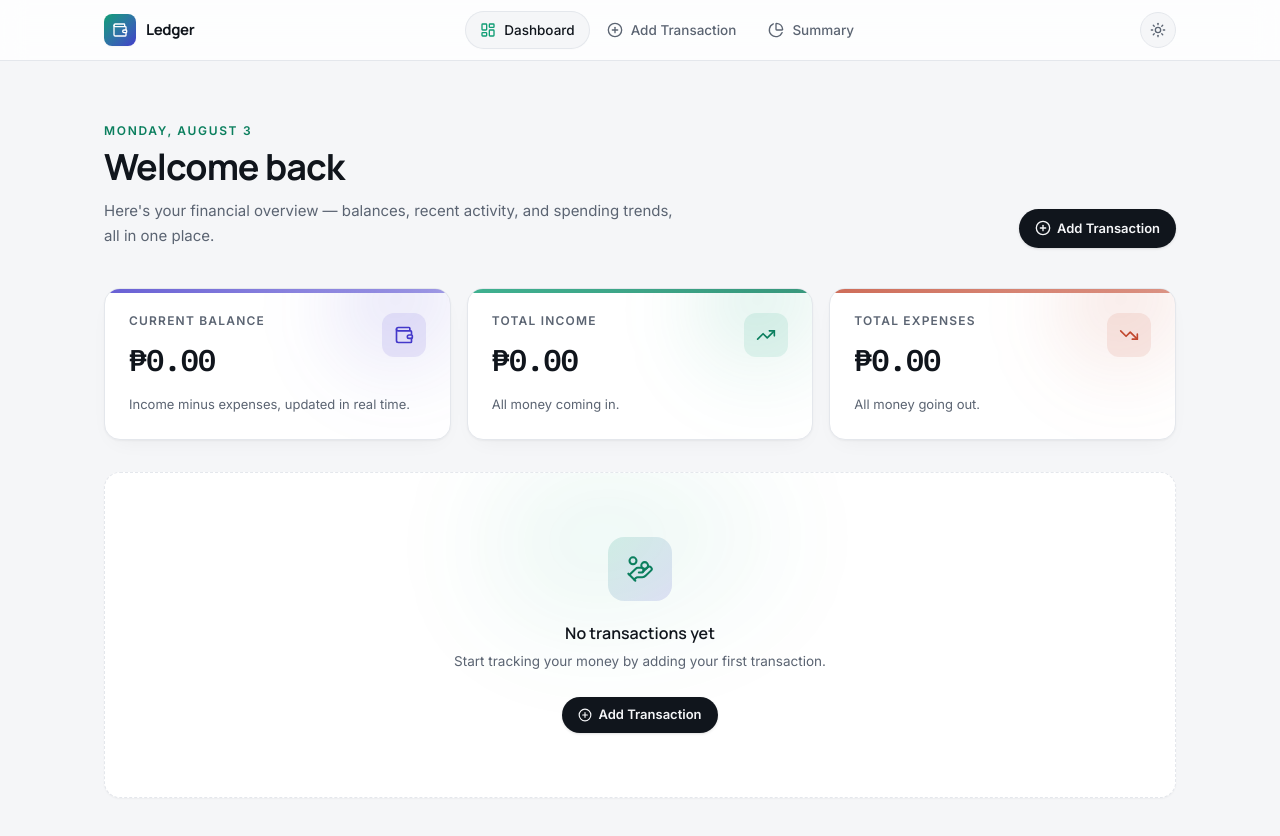
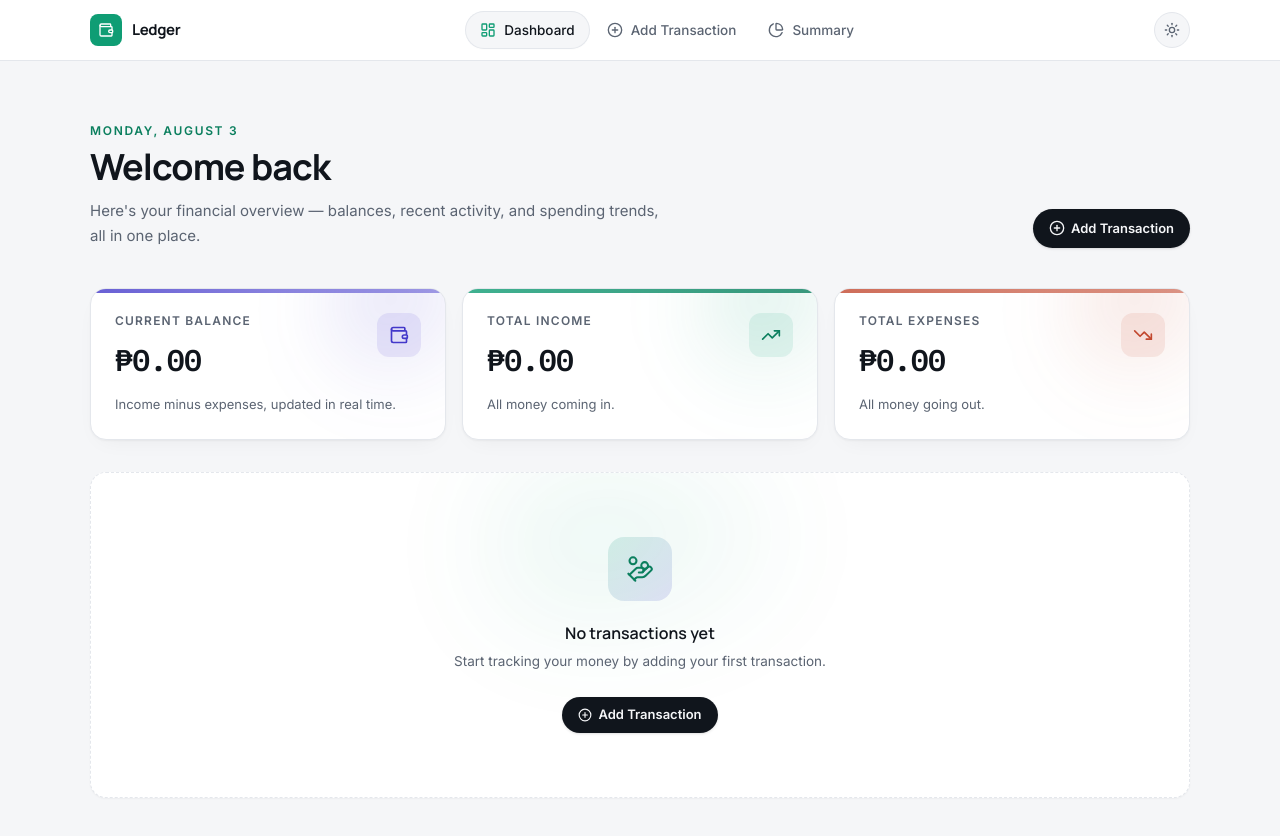
Before and after one commit to YuanG14/midterm-project-webdvt, a React (Vite) app: page / in a window 1280 px wide. Shown: the top 836 px of the page. Built offline with nearby package versions, Linux system fonts and the light colour scheme.

Commit message:
feat: update layout and navbar components for improved styling and consistency

```diff
--- a/src/components/Layout.jsx
+++ b/src/components/Layout.jsx
@@ -9,7 +9,7 @@ function Layout() {
   return (
     <div className="min-h-screen bg-[var(--color-canvas)]">
       <Navbar />
-      <main className="mx-auto max-w-6xl px-5 py-10 sm:px-8 sm:py-14 lg:px-10">
+      <main className="page-shell py-10 sm:py-14">
         <AnimatePresence mode="wait">
           <PageTransition key={location.pathname}>
             <Outlet />
--- a/src/components/NavItem.jsx
+++ b/src/components/NavItem.jsx
@@ -26,7 +26,7 @@ function NavItem({ to, label, icon: Icon, end, onClick, variant = "pill" }) {
           <>
             <span
               aria-hidden="true"
-              className={`absolute left-0 top-1/2 h-5 w-[3px] -translate-y-1/2 rounded-full bg-gradient-to-b from-[var(--color-primary)] to-[var(--color-accent)] transition-opacity duration-200 ${
+              className={`absolute left-0 top-1/2 h-5 w-[3px] -translate-y-1/2 rounded-full bg-[var(--color-primary)] transition-opacity duration-200 ${
                 isActive ? "opacity-100" : "opacity-0"
               }`}
             />
--- a/src/components/Navbar.jsx
+++ b/src/components/Navbar.jsx
@@ -13,7 +13,7 @@ const links = [
 function BrandMark() {
   return (
     <div className="flex items-center gap-2.5">
-      <div className="flex h-8 w-8 shrink-0 items-center justify-center rounded-lg bg-gradient-to-br from-[var(--color-primary)] to-[var(--color-accent)] shadow-[var(--shadow-xs)]">
+      <div className="flex h-8 w-8 shrink-0 items-center justify-center rounded-lg bg-[var(--color-primary)]">
         <Wallet className="h-4 w-4 text-white" strokeWidth={2} />
       </div>
       <span className="font-display text-[15px] font-bold tracking-tight text-[var(--color-ink)]">
@@ -33,8 +33,8 @@ function Navbar() {
   }, [location.pathname]);
 
   return (
-    <header className="sticky top-0 z-20 border-b border-[var(--color-border-soft)] bg-[var(--color-surface)]/80 backdrop-blur-md">
-      <div className="mx-auto flex max-w-6xl items-center justify-between px-5 py-3 sm:px-8 lg:px-10">
+    <header className="sticky top-0 z-20 border-b border-[var(--color-border-soft)] bg-[var(--color-surface)]">
+      <div className="page-shell flex items-center justify-between py-3">
         <BrandMark />
 
         {/* Desktop / tablet: inline links */}
```
